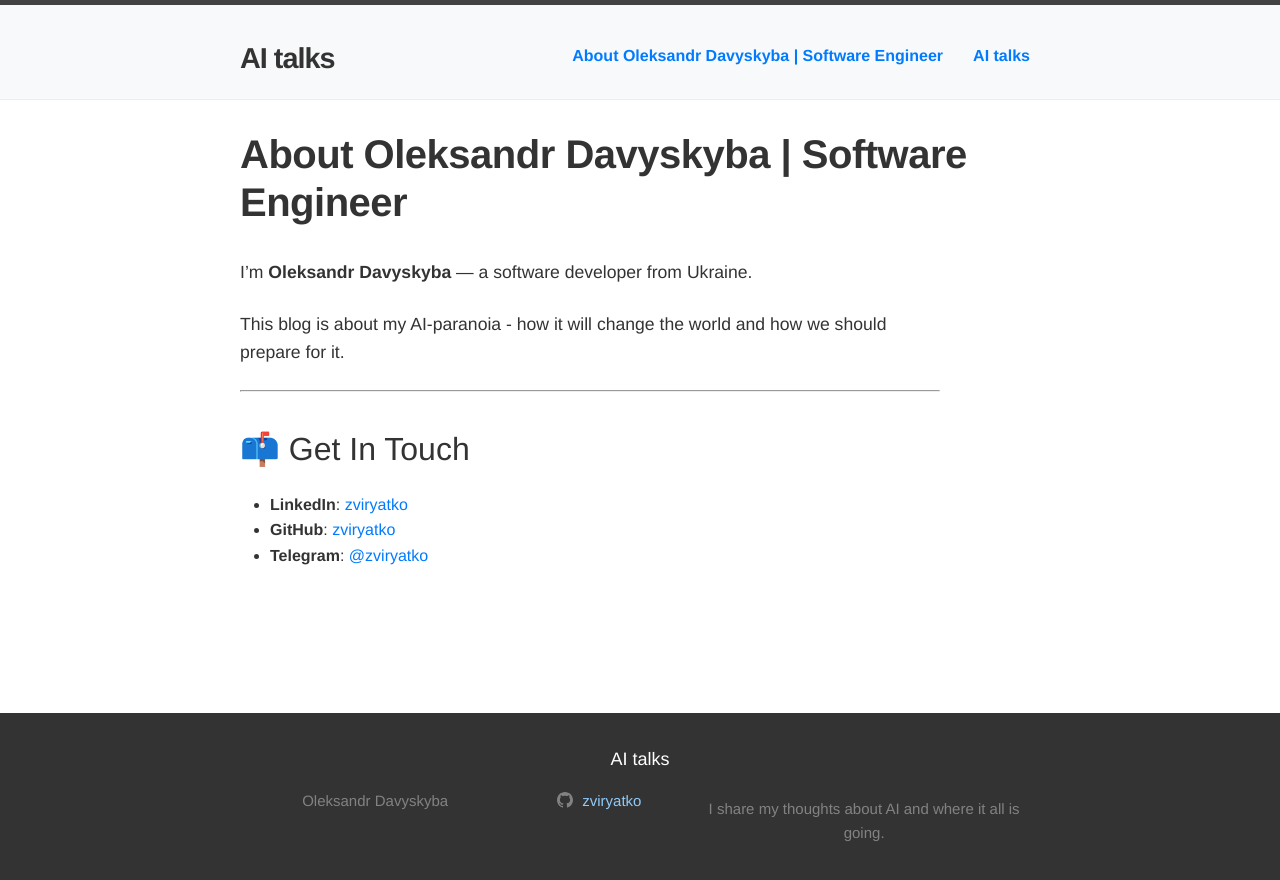
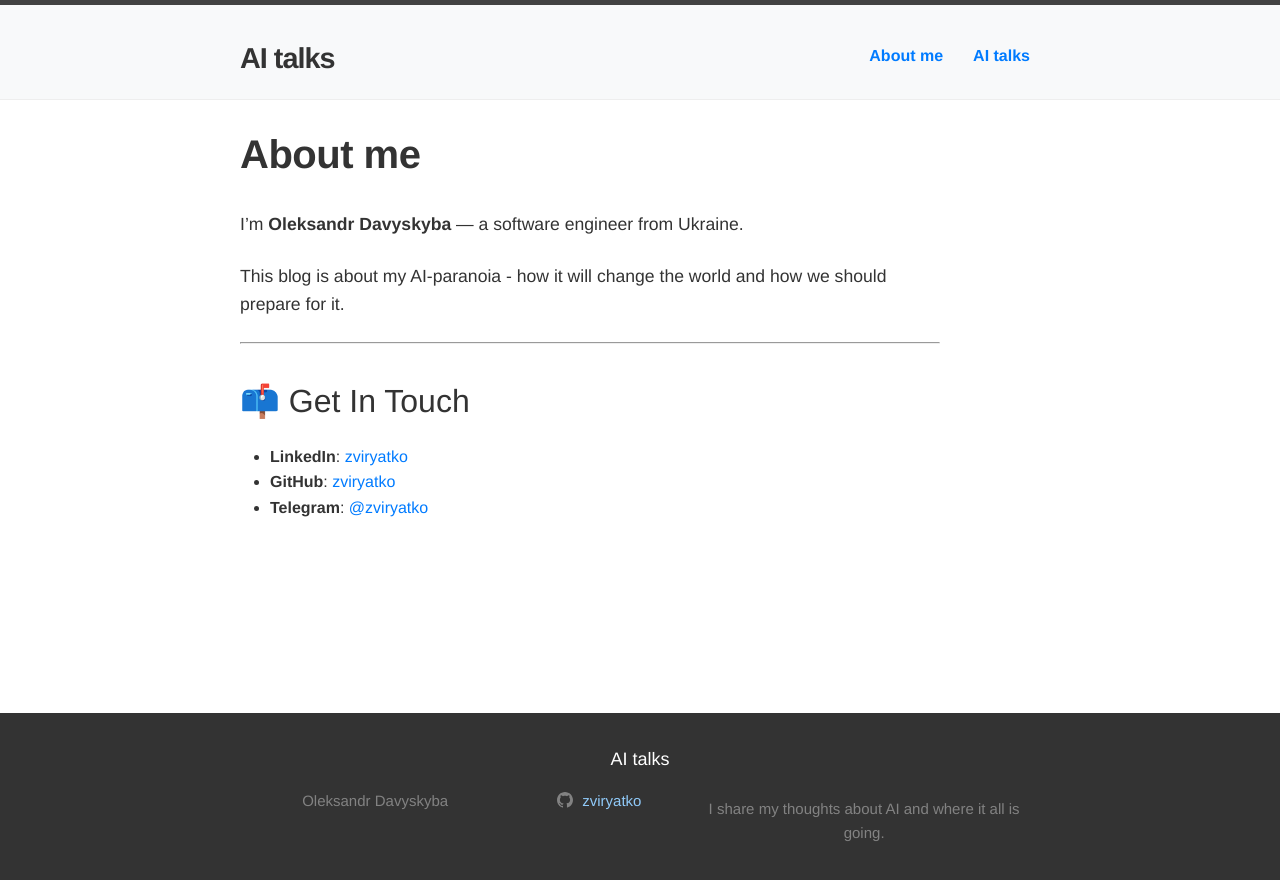
Before and after one commit to zviryatko/zviryatko.github.io, a Jekyll site: the page built from about.md, in a window 1280 px wide. Shown: the top 880 px of the page. Built offline with Jekyll 4.4.1, drawn with Linux system fonts in a browser that asks for light colours.

Commit message:
docs: update title and professional description in about page

```diff
--- a/about.md
+++ b/about.md
@@ -1,10 +1,10 @@
 ---
 layout: page
-title: "About Oleksandr Davyskyba | Software Engineer"
+title: "About me"
 permalink: /about/
 ---
 
-I’m **Oleksandr Davyskyba** — a software developer from Ukraine.
+I’m **Oleksandr Davyskyba** — a software engineer from Ukraine.
 
 This blog is about my AI-paranoia - how it will change the world and how we should prepare for it.
 
```
